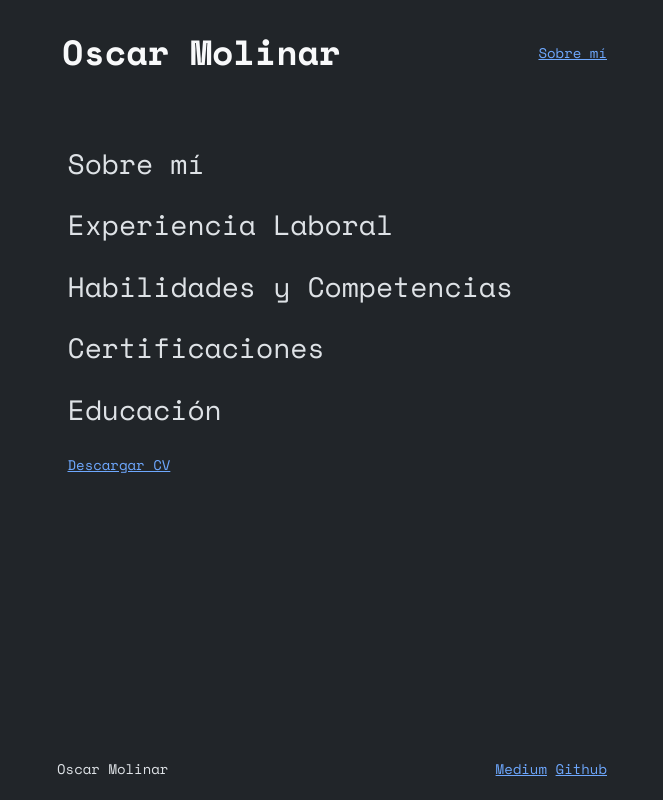
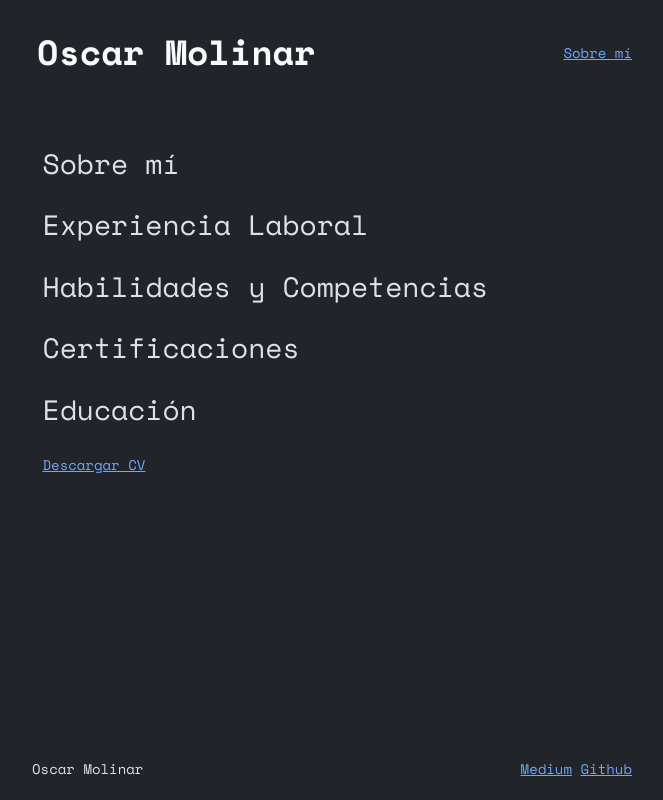
Before and after one commit to oscarenriqq/Myself, a FastAPI app: page /resume in a window 1280 px wide. Shown: the whole page, without its empty margins (308-971 px from the left). Run offline with FastAPI, Linux system fonts and the light colour scheme; data that the repository does not hold is empty; some libraries are stand-ins or nearby versions.

Commit message:
Update max-width in app.css and adjust width in resume.html

```diff
--- a/static/css/app.css
+++ b/static/css/app.css
@@ -8,7 +8,7 @@
 html body {
     font-family: 'Space Mono', monospace;
     min-height: 100vh;
-    max-width: 550px;
+    max-width: 600px;
     margin: 0 auto;
 }
 .logo {
--- a/templates/resume.html
+++ b/templates/resume.html
@@ -51,7 +51,7 @@
                 <div class="d-flex flex-column gap-4">
                     {% for certification in certifications %}
                     <article class="d-flex flex-row justify-content-between">
-                        <div class="d-flex flex-column">
+                        <div class="d-flex flex-column w-75">
                             <strong>{{ certification.title }}</strong>
                             <span> {{ certification.company }} </span>
                             <a href="{{ certification.url }}" target="_blank">Ver certificación</a>
```
